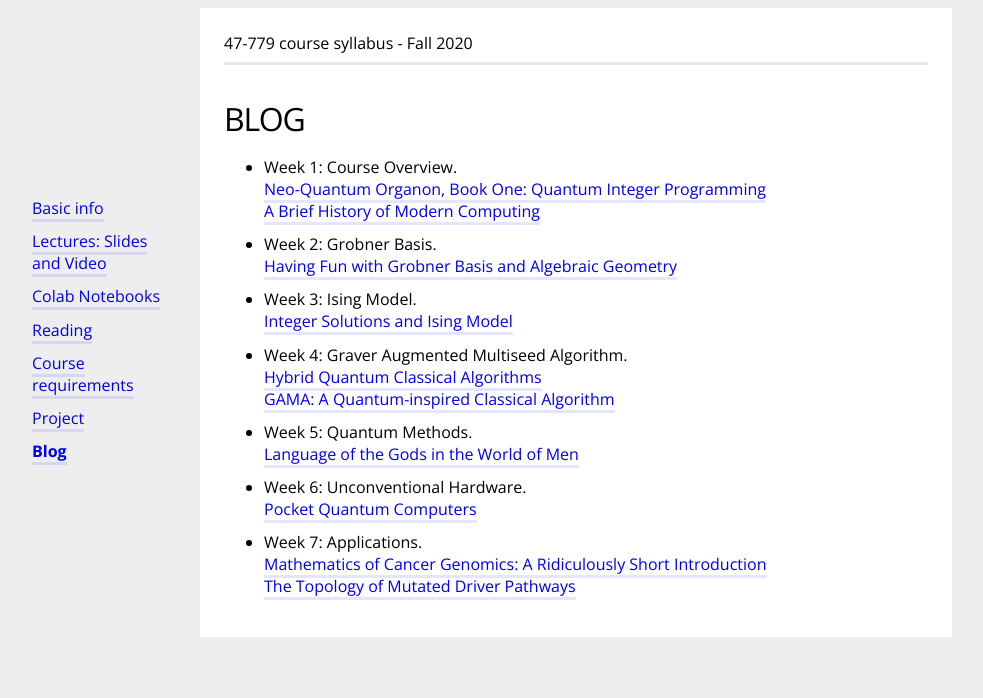
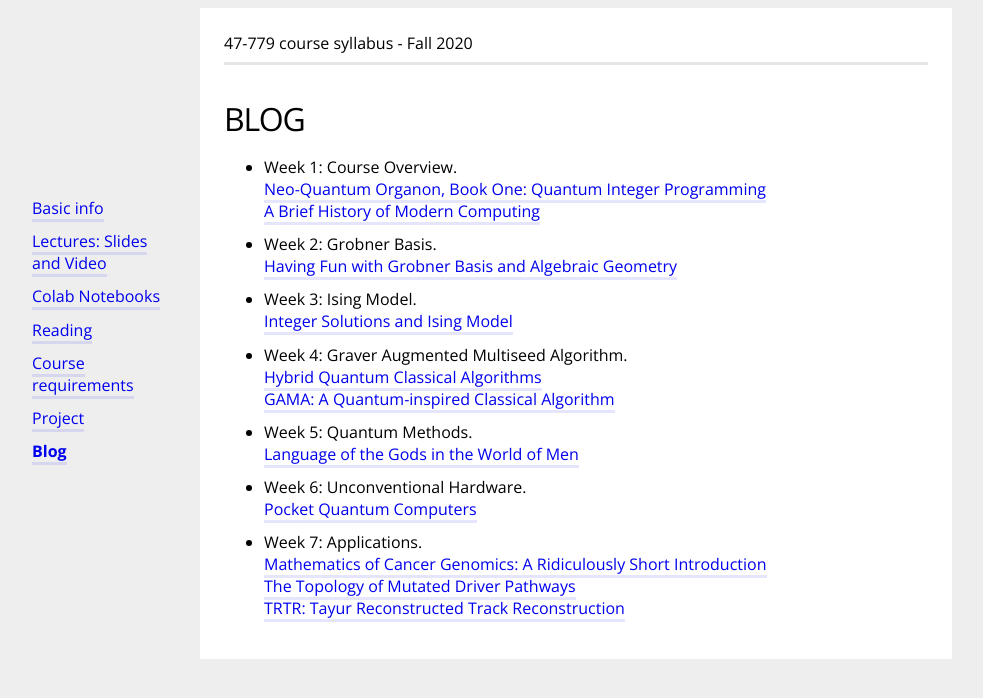
Before and after one commit to bernalde/QuIP, a Jekyll site: the page built from blog.md, in a window 1280 px wide. Shown: the top 698 px of the page, without its empty margins (64-1047 px from the left). Built offline with Jekyll 4.4.1, drawn with Linux system fonts in a browser that asks for light colours.

Commit message:
Update blog.md

```diff
--- a/blog.md
+++ b/blog.md
@@ -31,4 +31,5 @@ Selected blog posts from MyAmpleLife.
 
 - Week 7: Applications.<br>
 [Mathematics of Cancer Genomics: A Ridiculously Short Introduction](http://www.myamplelife.com/wp/2019/07/mathematics-for-cancer-genomics-a-ridiculously-short-introduction/)<br>
-[The Topology of Mutated Driver Pathways](http://www.myamplelife.com/wp/2019/06/the-topology-of-mutated-driver-pathways/)
+[The Topology of Mutated Driver Pathways](http://www.myamplelife.com/wp/2019/06/the-topology-of-mutated-driver-pathways/)<br>
+[TRTR: Tayur Reconstructed Track Reconstruction](http://www.myamplelife.com/wp/2020/07/trtr-tayur-reformulated-track-reconstruction/)
```
